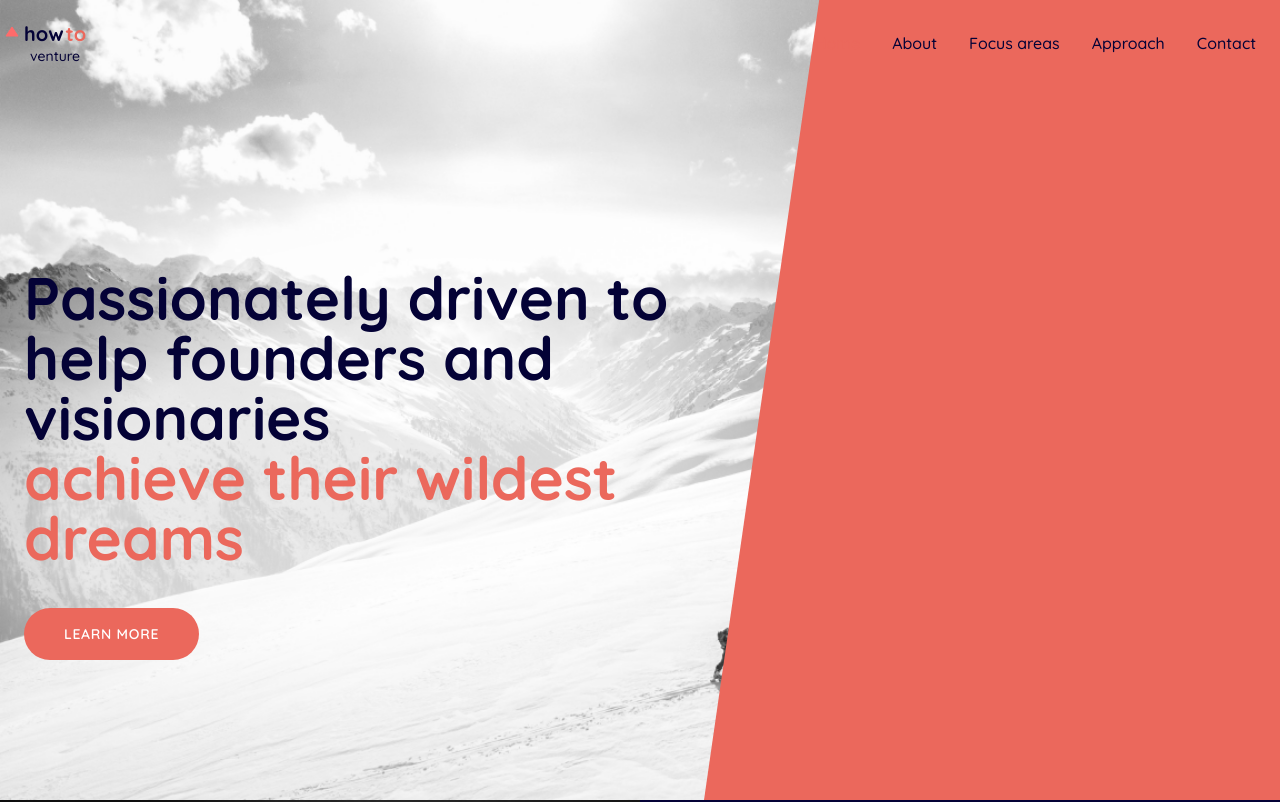
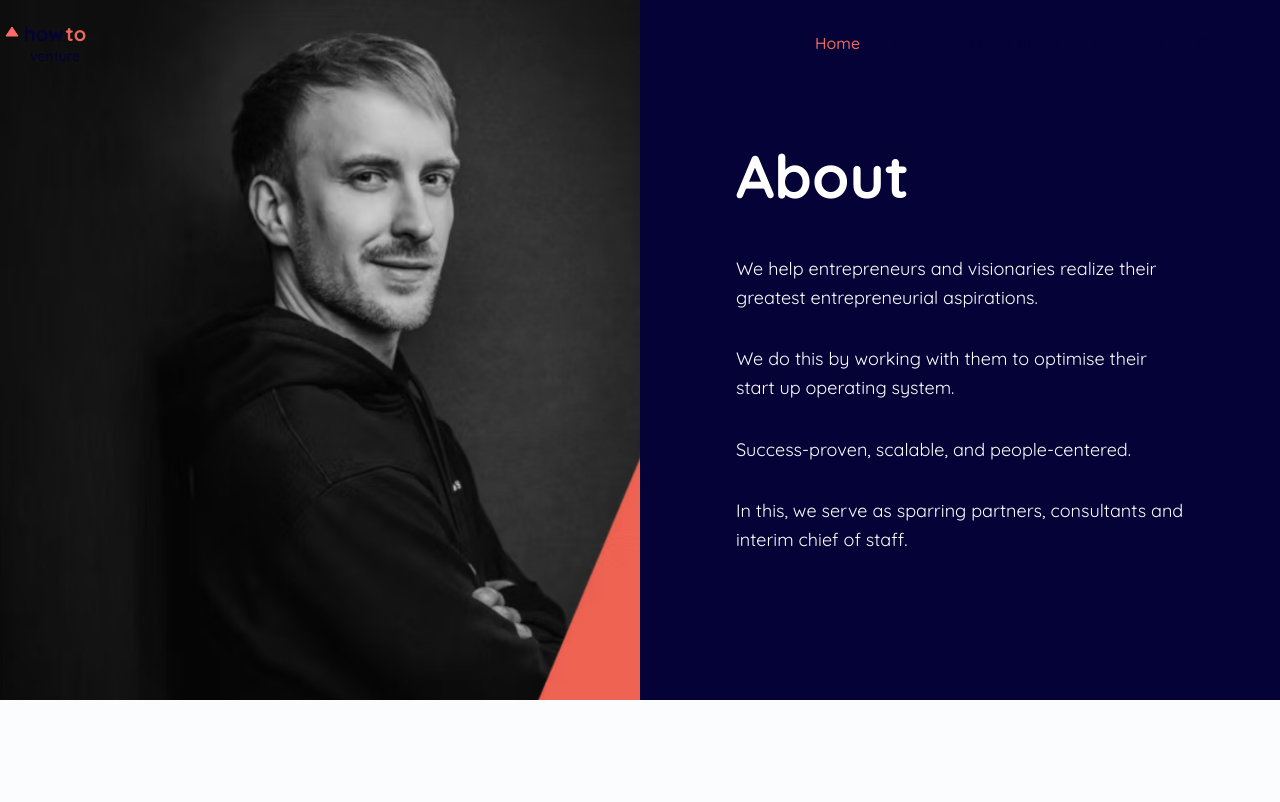
Before and after one commit to RoKCode-Hub/howto-venture, a React (Vite) app: page / in a window 1280 px wide. Shown: the top 802 px of the page. Built offline with nearby package versions, Linux system fonts and the light colour scheme; the HTML template or start-up script is replaced by a standard one.

Commit message:
Remove header/hero section

```diff
--- a/src/components/Hero.tsx
+++ /dev/null
@@ -1,52 +0,0 @@
-import heroImage from "@/assets/hero-mountain.png";
-
-const Hero = () => {
-  const scrollToAbout = () => {
-    const element = document.querySelector("#about");
-    if (element) {
-      element.scrollIntoView({ behavior: "smooth" });
-    }
-  };
-
-  return (
-    <section id="home" className="relative overflow-hidden bg-white">
-      <div className="relative min-h-screen flex items-center">
-        {/* Grayscale Mountain Background */}
-        <div className="absolute inset-0 z-0">
-          <img
-            src={heroImage}
-            alt="Mountain landscape with climbers"
-            className="w-full h-full object-cover grayscale"
-          />
-        </div>
-
-        {/* Diagonal Coral Accent - positioned on the right */}
-        <div
-          className="absolute right-0 top-0 bottom-0 w-[45%] bg-accent z-10"
-          style={{
-            clipPath: 'polygon(20% 0, 100% 0, 100% 100%, 0% 100%)'
-          }}
-        />
-
-        {/* Content */}
-        <div className="container mx-auto px-6 relative z-20 pt-32">
-          <div className="max-w-2xl">
-            <h1 className="text-5xl lg:text-6xl leading-tight font-bold text-primary mb-10">{/* Larger text */}
-              Passionately driven to<br />
-              help founders and visionaries<br />
-              <span className="text-accent">achieve their wildest dreams</span>
-            </h1>
-            <button
-              onClick={scrollToAbout}
-              className="bg-accent hover:bg-accent/90 text-white font-semibold px-10 py-4 text-sm tracking-wider rounded-full transition-all uppercase"
-            >
-              LEARN MORE
-            </button>
-          </div>
-        </div>
-      </div>
-    </section>
-  );
-};
-
-export default Hero;
--- a/src/pages/Index.tsx
+++ b/src/pages/Index.tsx
@@ -1,5 +1,4 @@
 import Navigation from "@/components/Navigation";
-import Hero from "@/components/Hero";
 import About from "@/components/About";
 import FocusAreas from "@/components/FocusAreas";
 import ApproachSection from "@/components/ApproachSection";
@@ -11,7 +10,6 @@ const Index = () => {
   return (
     <div className="min-h-screen">
       <Navigation />
-      <Hero />
       <About />
       <FocusAreas />
       <ApproachSection />
```
